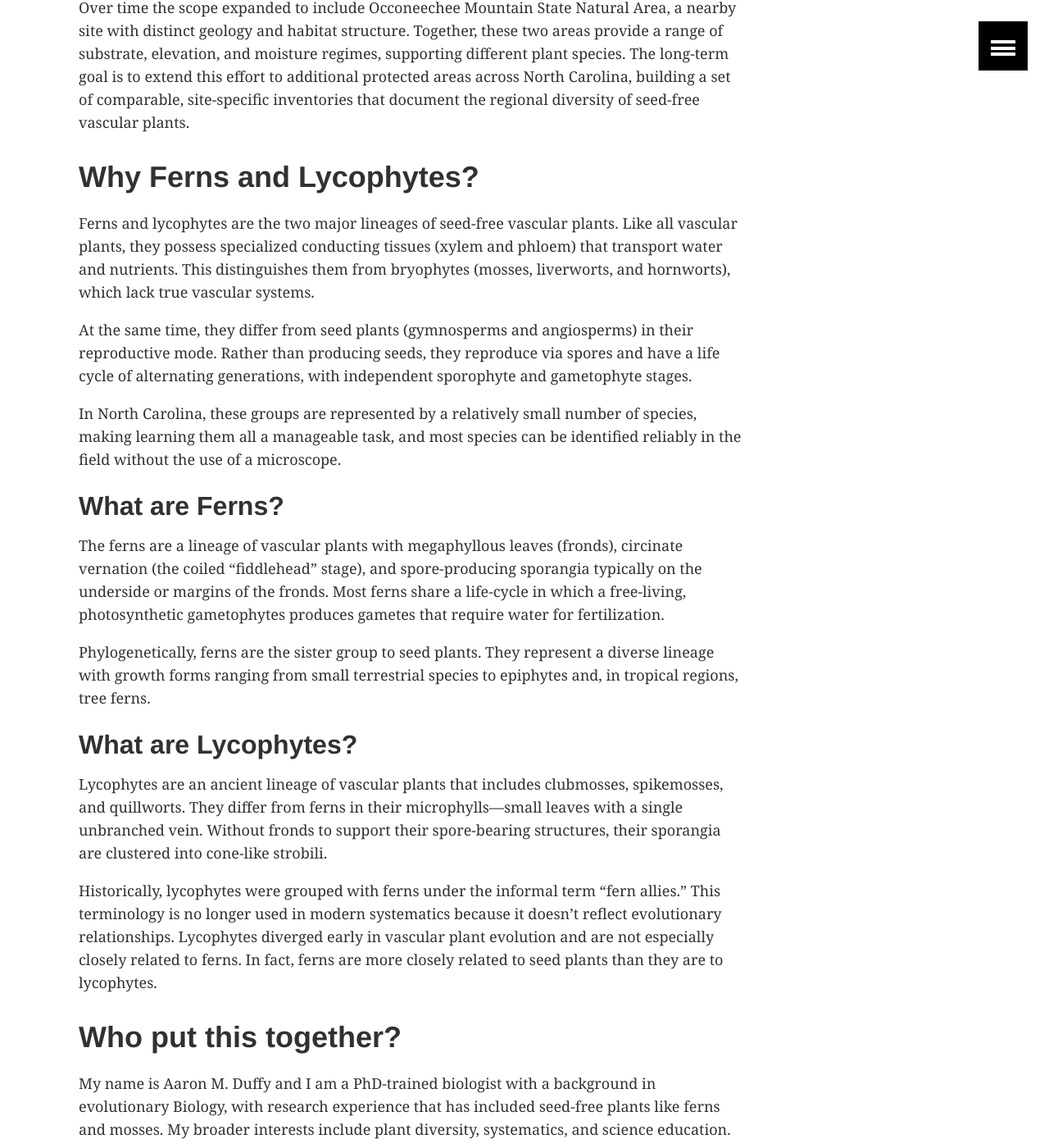
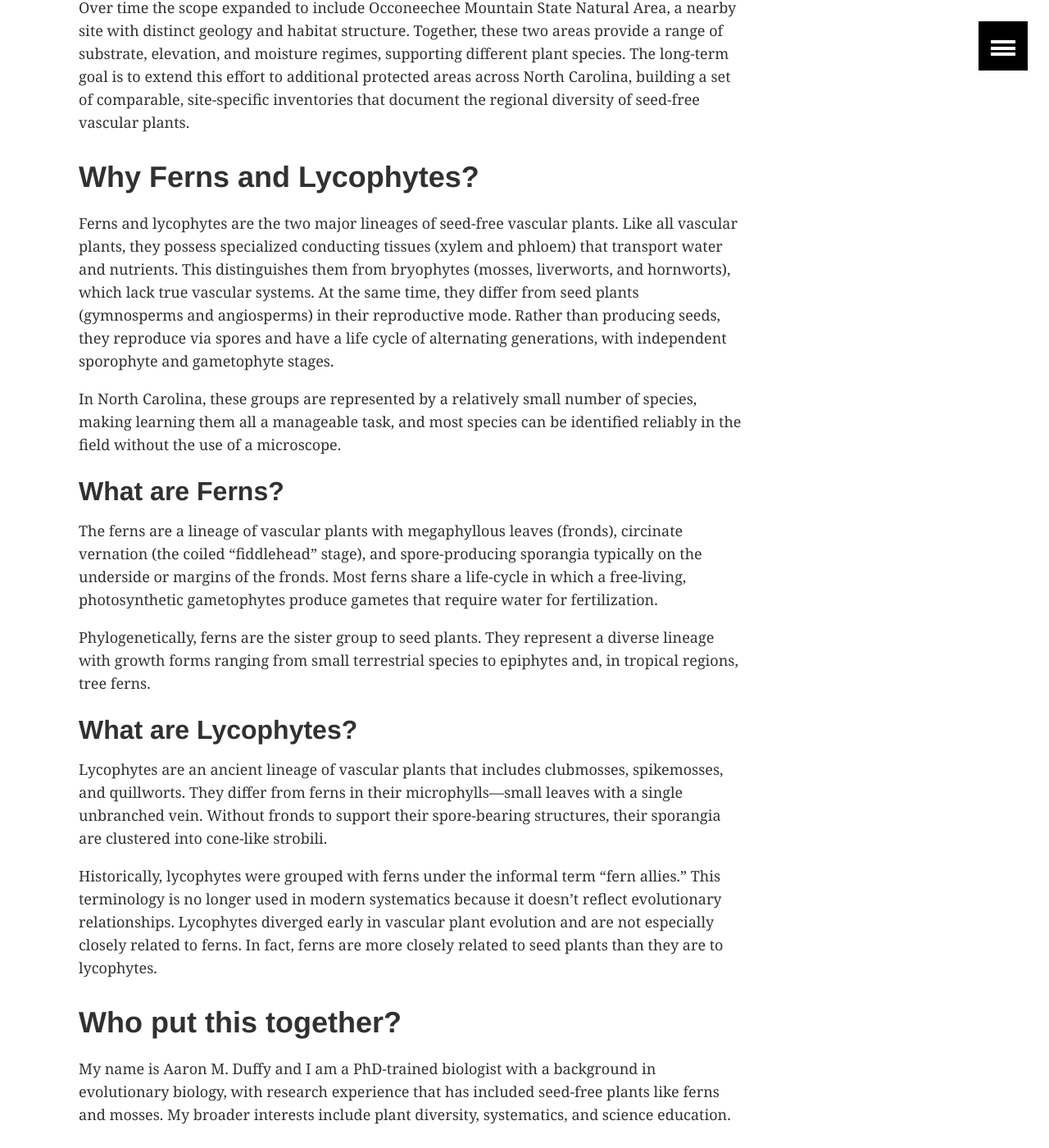
Before and after one commit to aduffy70/ncferns, a Jekyll site: the page built from about.md, in a window 1280 px wide and 1400 px high, scrolled down 721 px. Shown: the whole window at 82% size. Built offline with Jekyll 4.4.1, drawn with Linux system fonts in a browser that asks for light colours; part of the change alters nothing that is shown.

Commit message:
ABout page typos and open links in new tabs

```diff
--- a/about.md
+++ b/about.md
@@ -13,15 +13,13 @@ Over time the scope expanded to include Occoneechee Mountain State Natural Area,
 
 # Why Ferns and Lycophytes?
 
-Ferns and lycophytes are the two major lineages of seed-free vascular plants. Like all vascular plants, they possess specialized conducting tissues (xylem and phloem) that transport water and nutrients. This distinguishes them from bryophytes (mosses, liverworts, and hornworts), which lack true vascular systems.
-
-At the same time, they differ from seed plants (gymnosperms and angiosperms) in their reproductive mode. Rather than producing seeds, they reproduce via spores and have a life cycle of alternating generations, with independent sporophyte and gametophyte stages.
+Ferns and lycophytes are the two major lineages of seed-free vascular plants. Like all vascular plants, they possess specialized conducting tissues (xylem and phloem) that transport water and nutrients. This distinguishes them from bryophytes (mosses, liverworts, and hornworts), which lack true vascular systems. At the same time, they differ from seed plants (gymnosperms and angiosperms) in their reproductive mode. Rather than producing seeds, they reproduce via spores and have a life cycle of alternating generations, with independent sporophyte and gametophyte stages.
 
 In North Carolina, these groups are represented by a relatively small number of species, making learning them all a manageable task, and most species can be identified reliably in the field without the use of a microscope.
 
 ## What are Ferns?
 
-The ferns are a lineage of vascular plants with megaphyllous leaves (fronds), circinate vernation (the coiled “fiddlehead” stage), and spore-producing sporangia typically on the underside or margins of the fronds. Most ferns share a life-cycle in which a free-living, photosynthetic gametophytes produces gametes that require water for fertilization.
+The ferns are a lineage of vascular plants with megaphyllous leaves (fronds), circinate vernation (the coiled “fiddlehead” stage), and spore-producing sporangia typically on the underside or margins of the fronds. Most ferns share a life-cycle in which a free-living, photosynthetic gametophytes produce gametes that require water for fertilization.
 
 Phylogenetically, ferns are the sister group to seed plants. They represent a diverse lineage with growth forms ranging from small terrestrial species to epiphytes and, in tropical regions, tree ferns.
 
@@ -33,7 +31,7 @@ Historically, lycophytes were grouped with ferns under the informal term “fern
 
 # Who put this together?
 
-My name is Aaron M. Duffy and I am a PhD-trained biologist with a background in evolutionary Biology, with research experience that has included seed-free plants like ferns and mosses. My broader interests include plant diversity, systematics, and science education.
+My name is Aaron M. Duffy and I am a PhD-trained biologist with a background in evolutionary biology, with research experience that has included seed-free plants like ferns and mosses. My broader interests include plant diversity, systematics, and science education.
 
 # How can I contribute to this project?
 
@@ -45,16 +43,16 @@ Additional contributions include supporting local conservation groups, participa
 
 ## Books
 
-  - [A Natural History of Ferns](https://bookshop.org/p/books/a-natural-history-of-ferns-robbin-c-moran/050d46056891c54b?ean=9781604690620&next=t) – Robbin C. Moran
-  - [Fern Finder](https://bookshop.org/p/books/fern-finder-identifying-native-ferns-of-central-and-northeastern-north-america-anne-c-hallowell/992a469ce4369209?ean=9780912550497&next=t) – Barbara Hallowell
-  - [Ferns of the Coastal Plain](https://www.abebooks.com/9780872495944/Ferns-Coastal-Plain-Lore-Legends-0872495949/plp?cm_sp=plped-_-2-_-image) – Lin Dunbar
-  - [Ferns of the Smokies](https://www.abebooks.com/Ferns-Fern-Allies-Smokies-Evans-Great/32353683104/bd) – Murray Evans
-  - [Peterson Field Guide to Ferns: Northeastern and Central North America](https://www.abebooks.com/Field-Guide-Ferns-Related-Families-Northeastern/31924511245/bd) – Boughton Cobb, Cheryl Lowe, Elizabeth Farnsworth
+  - [A Natural History of Ferns](https://bookshop.org/p/books/a-natural-history-of-ferns-robbin-c-moran/050d46056891c54b?ean=9781604690620&next=t){:target="_blank"} – Robbin C. Moran
+  - [Fern Finder](https://bookshop.org/p/books/fern-finder-identifying-native-ferns-of-central-and-northeastern-north-america-anne-c-hallowell/992a469ce4369209?ean=9780912550497&next=t){:target="_blank"} – Barbara Hallowell
+  - [Ferns of the Coastal Plain](https://www.abebooks.com/9780872495944/Ferns-Coastal-Plain-Lore-Legends-0872495949/plp?cm_sp=plped-_-2-_-image){:target="_blank"} – Lin Dunbar
+  - [Ferns of the Smokies](https://www.abebooks.com/Ferns-Fern-Allies-Smokies-Evans-Great/32353683104/bd){:target="_blank"} – Murray Evans
+  - [Peterson Field Guide to Ferns: Northeastern and Central North America](https://www.abebooks.com/Field-Guide-Ferns-Related-Families-Northeastern/31924511245/bd){:target="_blank"} – Boughton Cobb, Cheryl Lowe, Elizabeth Farnsworth
 
 ## Organizations and Resources
 
-  - [iNaturalist](https://www.inaturalist.org/)
-  - [Eno River Association](https://www.enoriver.org/)
-  - [American Fern Society](https://www.amerfernsoc.org/)
-  - [NC State Parks Vascular Plants of North Carolina](https://auth1.dpr.ncparks.gov/flora/index.php)
-  - [Flora of the Southeastern United States](https://fsus.ncbg.unc.edu/)
+  - [iNaturalist](https://www.inaturalist.org/){:target="_blank"}
+  - [Eno River Association](https://www.enoriver.org/){:target="_blank"}
+  - [American Fern Society](https://www.amerfernsoc.org/){:target="_blank"}
+  - [NC State Parks Vascular Plants of North Carolina](https://auth1.dpr.ncparks.gov/flora/index.php){:target="_blank"}
+  - [Flora of the Southeastern United States](https://fsus.ncbg.unc.edu/){:target="_blank"}
```
